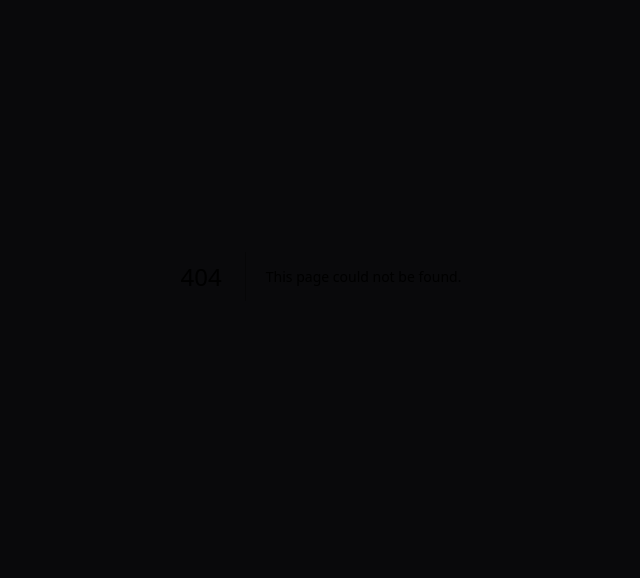
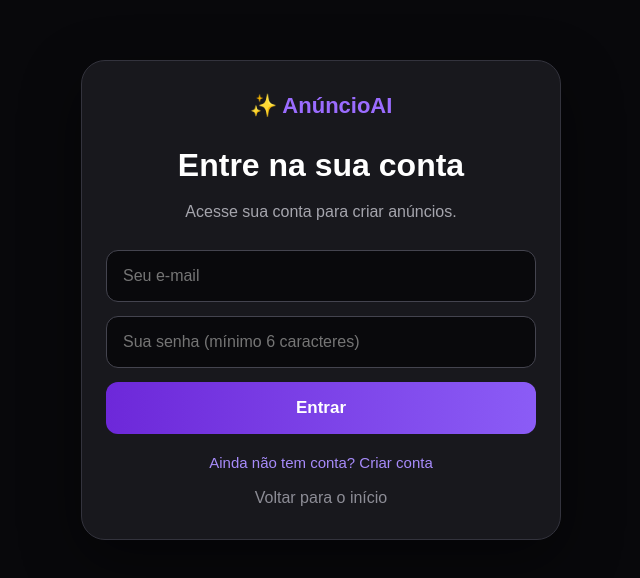
Before and after one commit to guilhermesilvabr123456-creator/anuncio-ai, a Next.js app: page /login in a window 1280 px wide. Before the commit this address had no page. Shown: the part 124-702 px from the top of the page, without its empty margins (319-959 px from the left). Built offline with nearby package versions, Linux system fonts and the light colour scheme; no server answers.

Commit message:
Create page.js

```diff
--- /dev/null
+++ b/app/login/page.js
@@ -0,0 +1,222 @@
+"use client";
+
+import { useState } from "react";
+import { createClient } from "@supabase/supabase-js";
+
+const supabase = createClient(
+  process.env.NEXT_PUBLIC_SUPABASE_URL,
+  process.env.NEXT_PUBLIC_SUPABASE_ANON_KEY
+);
+
+export default function Login() {
+  const [cadastro, setCadastro] = useState(false);
+  const [nome, setNome] = useState("");
+  const [email, setEmail] = useState("");
+  const [senha, setSenha] = useState("");
+  const [mensagem, setMensagem] = useState("");
+  const [carregando, setCarregando] = useState(false);
+
+  async function enviar(e) {
+    e.preventDefault();
+    setMensagem("");
+    setCarregando(true);
+
+    if (cadastro) {
+      const { data, error } = await supabase.auth.signUp({
+        email,
+        password: senha,
+        options: {
+          data: { name: nome },
+        },
+      });
+
+      if (error) {
+        setMensagem(error.message);
+      } else if (data.session) {
+        window.location.href = "/";
+      } else {
+        setMensagem("Cadastro realizado! Confirme o link enviado ao seu e-mail.");
+      }
+    } else {
+      const { error } = await supabase.auth.signInWithPassword({
+        email,
+        password: senha,
+      });
+
+      if (error) {
+        setMensagem("E-mail ou senha incorretos.");
+      } else {
+        window.location.href = "/";
+      }
+    }
+
+    setCarregando(false);
+  }
+
+  return (
+    <main style={estilos.pagina}>
+      <section style={estilos.caixa}>
+        <div style={estilos.logo}>✨ AnúncioAI</div>
+
+        <h1 style={estilos.titulo}>
+          {cadastro ? "Crie sua conta" : "Entre na sua conta"}
+        </h1>
+
+        <p style={estilos.subtitulo}>
+          {cadastro
+            ? "Comece grátis com 5 anúncios por mês."
+            : "Acesse sua conta para criar anúncios."}
+        </p>
+
+        <form onSubmit={enviar} style={estilos.formulario}>
+          {cadastro && (
+            <input
+              style={estilos.campo}
+              type="text"
+              placeholder="Seu nome"
+              value={nome}
+              onChange={(e) => setNome(e.target.value)}
+              required
+            />
+          )}
+
+          <input
+            style={estilos.campo}
+            type="email"
+            placeholder="Seu e-mail"
+            value={email}
+            onChange={(e) => setEmail(e.target.value)}
+            required
+          />
+
+          <input
+            style={estilos.campo}
+            type="password"
+            placeholder="Sua senha (mínimo 6 caracteres)"
+            value={senha}
+            onChange={(e) => setSenha(e.target.value)}
+            minLength={6}
+            required
+          />
+
+          <button style={estilos.botao} disabled={carregando}>
+            {carregando
+              ? "Aguarde..."
+              : cadastro
+              ? "Criar conta grátis"
+              : "Entrar"}
+          </button>
+        </form>
+
+        {mensagem && <p style={estilos.mensagem}>{mensagem}</p>}
+
+        <button
+          type="button"
+          style={estilos.alternar}
+          onClick={() => {
+            setCadastro(!cadastro);
+            setMensagem("");
+          }}
+        >
+          {cadastro
+            ? "Já possui conta? Entrar"
+            : "Ainda não tem conta? Criar conta"}
+        </button>
+
+        <a href="/" style={estilos.voltar}>
+          Voltar para o início
+        </a>
+      </section>
+    </main>
+  );
+}
+
+const estilos = {
+  pagina: {
+    minHeight: "100vh",
+    background: "#08080b",
+    color: "#ffffff",
+    display: "flex",
+    alignItems: "center",
+    justifyContent: "center",
+    padding: "24px",
+    fontFamily: "Arial, sans-serif",
+  },
+  caixa: {
+    width: "100%",
+    maxWidth: "430px",
+    background: "#18181d",
+    border: "1px solid #33333d",
+    borderRadius: "24px",
+    padding: "32px 24px",
+    boxShadow: "0 20px 60px rgba(0,0,0,0.45)",
+  },
+  logo: {
+    color: "#9b6cff",
+    fontSize: "22px",
+    fontWeight: "bold",
+    textAlign: "center",
+    marginBottom: "28px",
+  },
+  titulo: {
+    fontSize: "32px",
+    textAlign: "center",
+    margin: "0 0 10px",
+  },
+  subtitulo: {
+    color: "#a5a5ad",
+    textAlign: "center",
+    lineHeight: "1.5",
+    marginBottom: "26px",
+  },
+  formulario: {
+    display: "flex",
+    flexDirection: "column",
+    gap: "14px",
+  },
+  campo: {
+    width: "100%",
+    boxSizing: "border-box",
+    background: "#09090c",
+    color: "#ffffff",
+    border: "1px solid #44444f",
+    borderRadius: "12px",
+    padding: "16px",
+    fontSize: "16px",
+    outline: "none",
+  },
+  botao: {
+    background: "linear-gradient(90deg, #6d28d9, #8b5cf6)",
+    color: "#ffffff",
+    border: "none",
+    borderRadius: "12px",
+    padding: "16px",
+    fontSize: "17px",
+    fontWeight: "bold",
+    cursor: "pointer",
+  },
+  mensagem: {
+    background: "#24242b",
+    borderRadius: "10px",
+    padding: "12px",
+    marginTop: "18px",
+    textAlign: "center",
+    lineHeight: "1.4",
+  },
+  alternar: {
+    width: "100%",
+    background: "transparent",
+    color: "#a78bfa",
+    border: "none",
+    padding: "20px 0 10px",
+    fontSize: "15px",
+    cursor: "pointer",
+  },
+  voltar: {
+    display: "block",
+    color: "#8d8d96",
+    textAlign: "center",
+    textDecoration: "none",
+    marginTop: "8px",
+  },
+};
```
